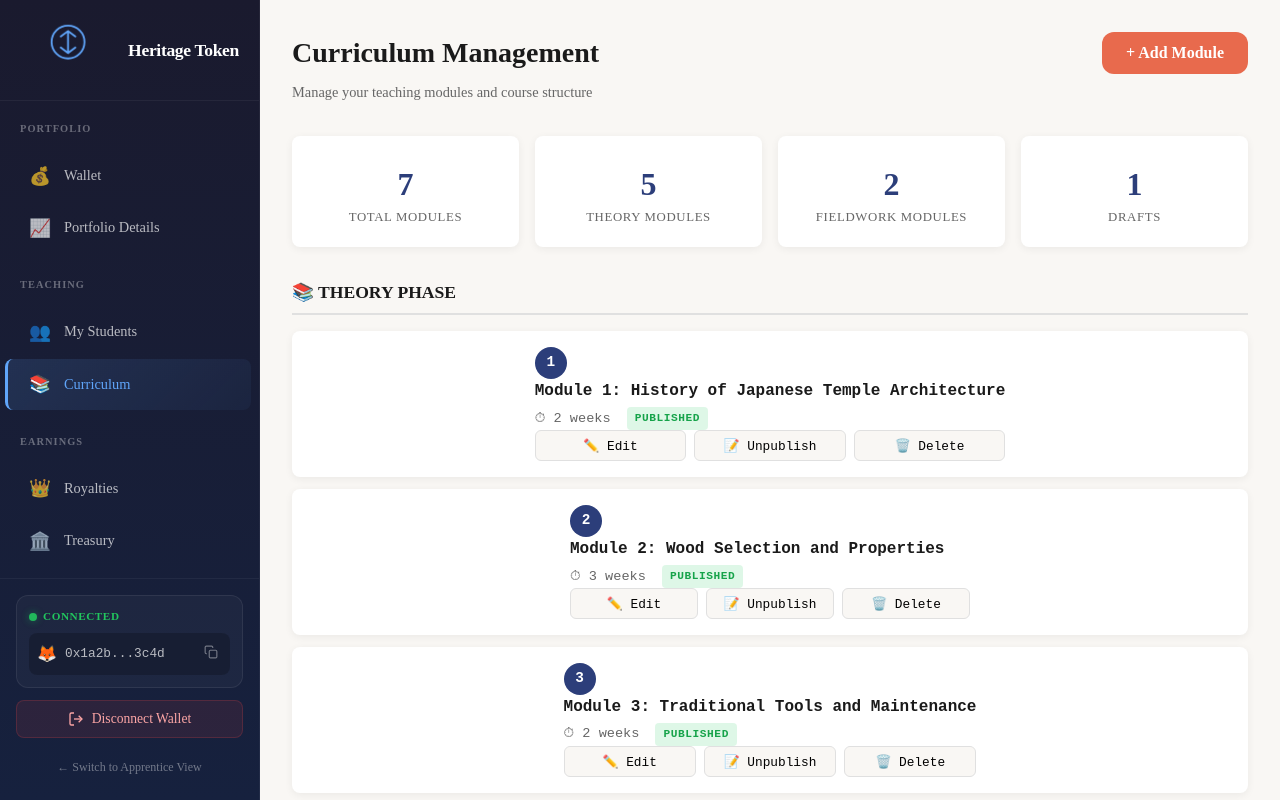
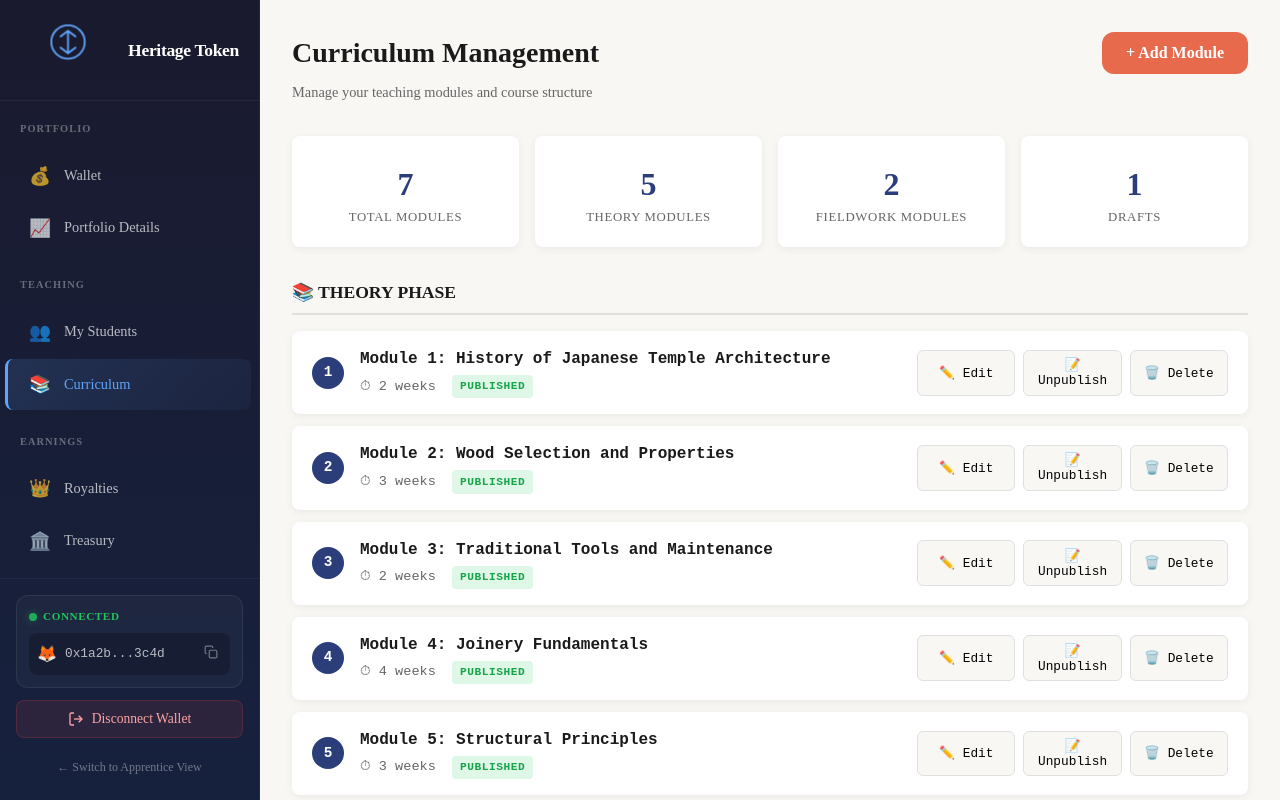
Before and after one commit to AlexYama1/Token_Economy, a React (Vite) app: page /#/master/curriculum in a window 1280 px wide. Shown: the top 800 px of the page. Built offline with nearby package versions, Linux system fonts and the light colour scheme.

Commit message:
Fix: Properly align module cards horizontally on Curriculum page

```diff
--- a/src/pages/MasterCurriculum/MasterCurriculum.css
+++ b/src/pages/MasterCurriculum/MasterCurriculum.css
@@ -67,11 +67,20 @@
 }
 
 .module-card {
-    display: flex;
+    display: flex !important;
+    flex-direction: row !important;
     align-items: center;
     gap: 1rem;
     padding: 1rem 1.25rem;
     transition: all 0.2s ease;
+}
+
+.module-card .card__content {
+    display: flex;
+    flex-direction: row;
+    align-items: center;
+    gap: 1rem;
+    width: 100%;
 }
 
 .module-card:hover {
@@ -93,7 +102,8 @@
 }
 
 .module-content {
-    min-width: 400px;
+    flex: 1;
+    text-align: left;
 }
 
 .module-title {
```
Also changed, not shown: 1 other file (tests, documents, lock files or other folders).
